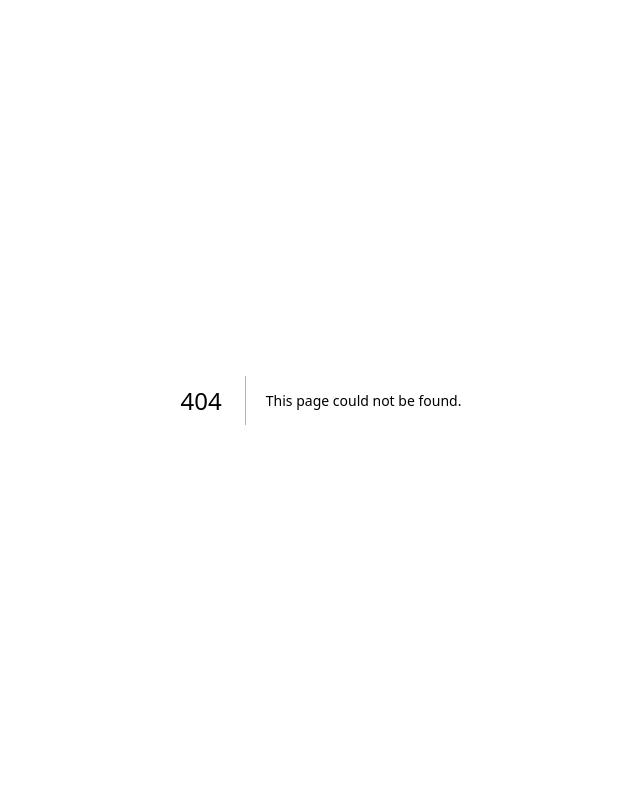
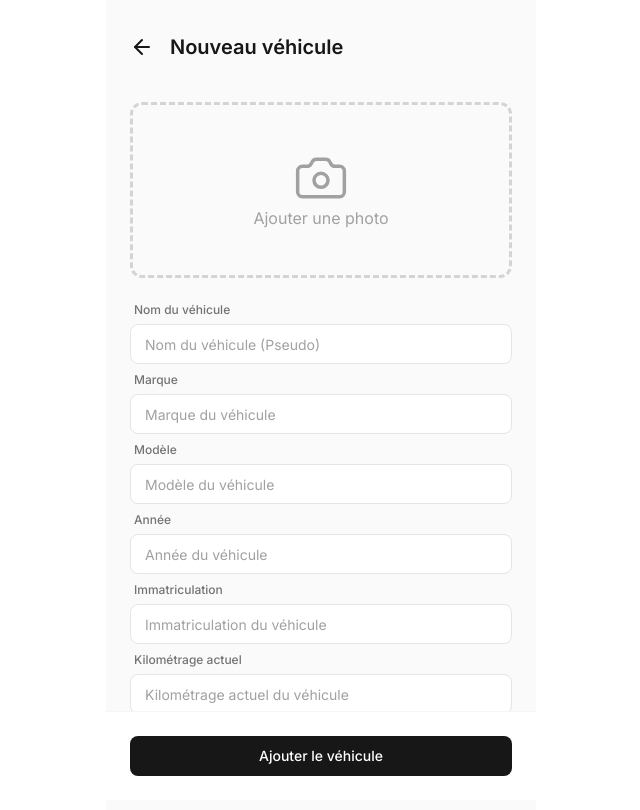
Before and after one commit to FlytziTv/MyDriveLog, a Next.js app: page /new in a window 1280 px wide. Before the commit this address had no page. Shown: the whole page, without its empty margins (319-959 px from the left). Built offline with nearby package versions, Linux system fonts and the light colour scheme.

Commit message:
feat: ajouter la page de création de véhicule avec formulaire et navigation

```diff
--- /dev/null
+++ b/app/(add)/layout.tsx
@@ -0,0 +1,11 @@
+export default function AppLayout({
+  children,
+}: Readonly<{
+  children: React.ReactNode;
+}>) {
+  return (
+    <main className="w-full max-w-[430px] mx-auto min-h-screen pb-24 px-6 py-8 relative bg-[#FAFAFA] overflow-hidden flex flex-col gap-6">
+      {children}
+    </main>
+  );
+}
--- /dev/null
+++ b/app/(add)/new/page.tsx
@@ -0,0 +1,80 @@
+import Link from "next/link";
+import { ArrowLeft, Camera } from "lucide-react";
+import { GroupInput, InputBase, LabelBase } from "@/components/ui/Input";
+
+export default function AddVehicle() {
+  return (
+    <>
+      {/* Return page */}
+      <div className="pb-4 flex items-center gap-4">
+        <Link href="/vehicles">
+          <ArrowLeft className="w-6 h-6 text-neutral-900" />
+        </Link>
+        <h2 className="text-[20px] font-semibold text-neutral-900">
+          Nouveau véhicule
+        </h2>
+      </div>
+
+      <div className="flex flex-col gap-6">
+        {/* Image */}
+        <div className="relative h-44 bg-transparent border-3 border-dashed border-neutral-300 rounded-xl overflow-hidden cursor-pointer hover:bg-neutral-200/50 transition-colors duration-200">
+          <div className="absolute inset-0 flex flex-col items-center justify-center text-neutral-400">
+            <Camera size={56} strokeWidth={1.5} />
+            Ajouter une photo
+          </div>
+        </div>
+
+        {/* Form */}
+        <form className="flex flex-col gap-2 relative">
+          <GroupInput>
+            <LabelBase label="Nom du véhicule" />
+            <InputBase type="text" placeholder="Nom du véhicule (Pseudo)" />
+          </GroupInput>
+
+          <GroupInput>
+            <LabelBase label="Marque" />
+            <InputBase type="text" placeholder="Marque du véhicule" />
+          </GroupInput>
+
+          <GroupInput>
+            <LabelBase label="Modèle" />
+            <InputBase type="text" placeholder="Modèle du véhicule" />
+          </GroupInput>
+
+          <GroupInput>
+            <LabelBase label="Année" />
+            <InputBase
+              type="number"
+              min={1899}
+              max={new Date().getFullYear() + 1}
+              placeholder="Année du véhicule"
+            />
+          </GroupInput>
+
+          <GroupInput>
+            <LabelBase label="Immatriculation" />
+            <InputBase type="text" placeholder="Immatriculation du véhicule" />
+          </GroupInput>
+
+          <GroupInput>
+            <LabelBase label="Kilométrage actuel" />
+            <InputBase
+              type="number"
+              min={0}
+              placeholder="Kilométrage actuel du véhicule"
+            />
+          </GroupInput>
+
+          <div className="fixed bottom-0 left-0 right-0 p-6 bg-white border-t border-neutral-100 max-w-[430px] mx-auto">
+            <button
+              // disabled={!form.subject || !form.message || !form.email}
+              className="w-full h-10 bg-neutral-900 text-white rounded-lg text-sm font-medium disabled:opacity-40 disabled:cursor-not-allowed transition-opacity"
+            >
+              Ajouter le véhicule
+            </button>
+          </div>
+        </form>
+      </div>
+    </>
+  );
+}
--- a/app/(app)/vehicles/page.tsx
+++ b/app/(app)/vehicles/page.tsx
@@ -1,6 +1,7 @@
 import MiniaVehicleCard from "@/components/car/MiniaVehicleCard";
 import { FakeVehicles } from "@/lib/fake";
 import { Plus } from "lucide-react";
+import Link from "next/link";
 
 export default function VehiclesPage() {
   return (
@@ -14,9 +15,12 @@ export default function VehiclesPage() {
           </p>
         </div>
 
-        <button className="w-10 h-10 rounded-lg hover:bg-neutral-100 flex items-center justify-center relative transition-colors">
+        <Link
+          href="/new"
+          className="w-10 h-10 rounded-lg hover:bg-neutral-100 flex items-center justify-center relative transition-colors"
+        >
           <Plus className="w-5 h-5 text-neutral-700" strokeWidth={1.5} />
-        </button>
+        </Link>
       </div>
 
       <div className="flex flex-col gap-2">
```
